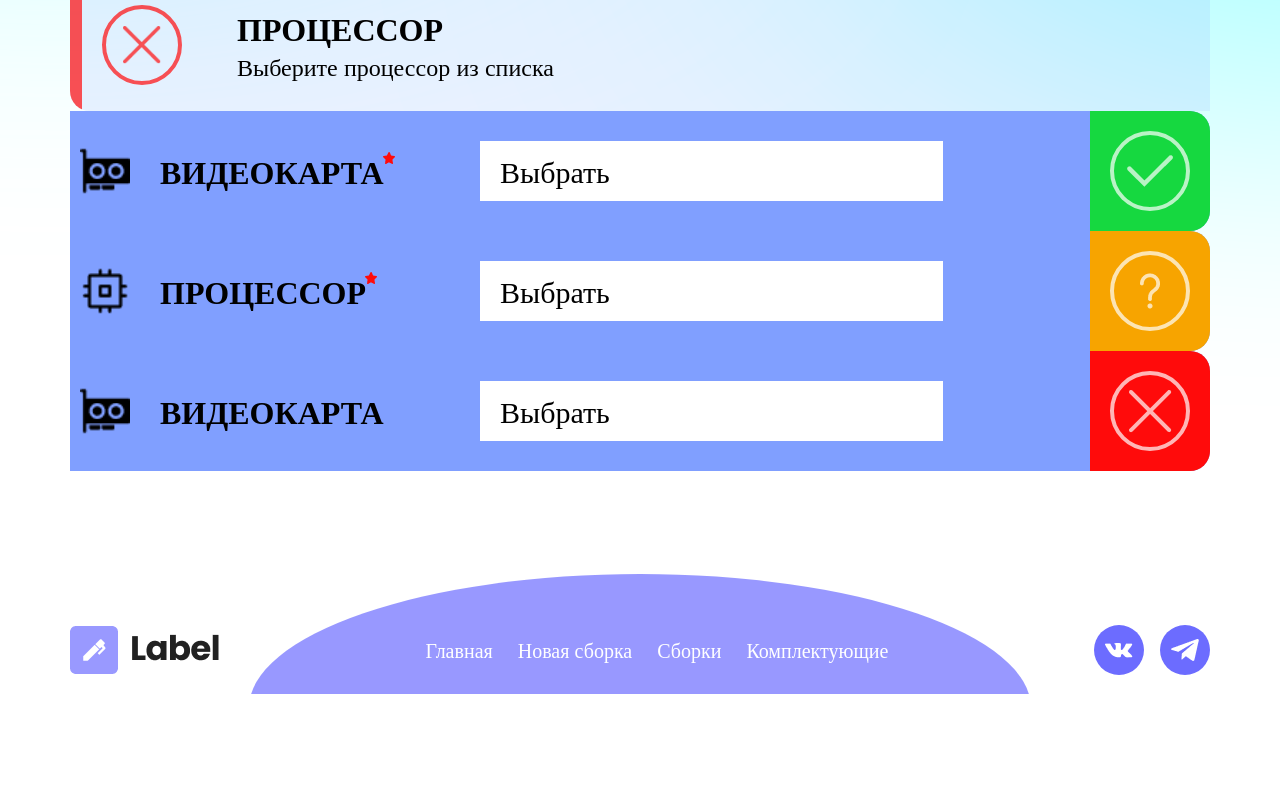
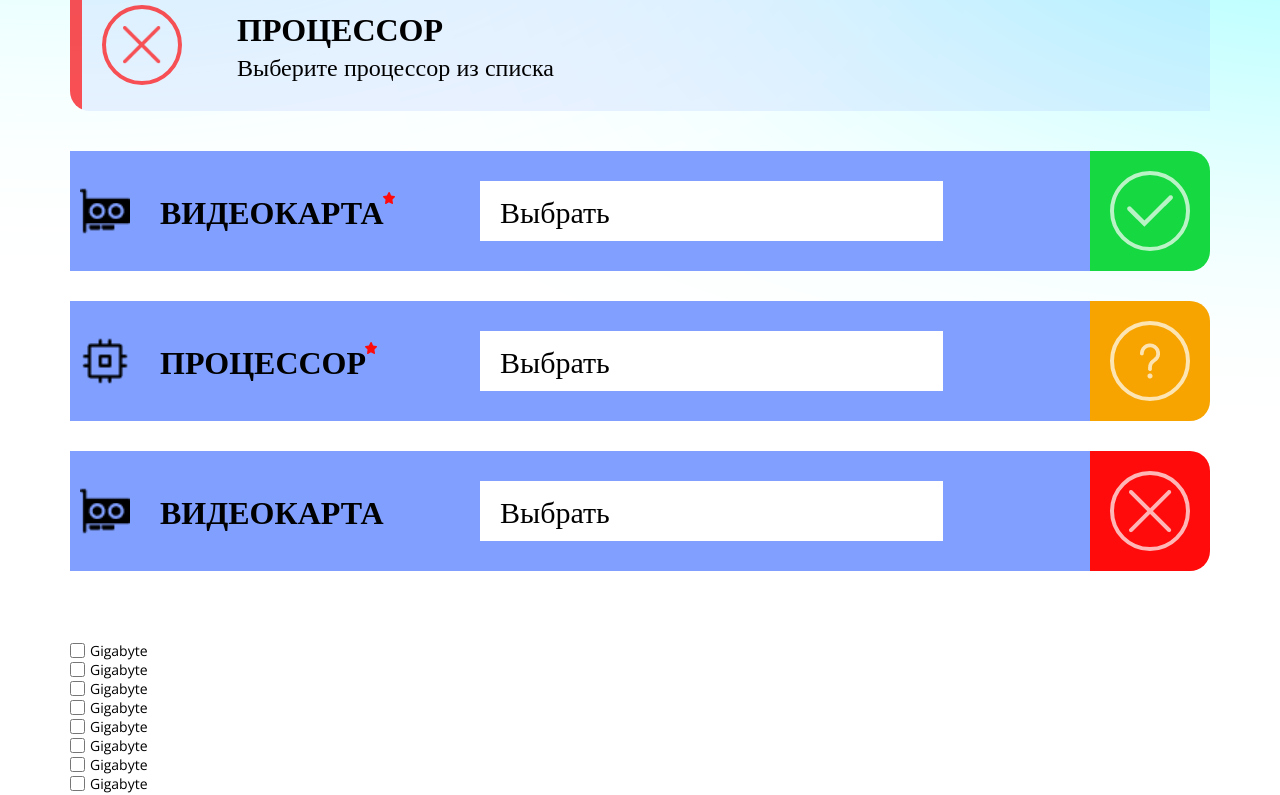
Before and after one commit to konyasharin/PCShop, a React (Vite) app in the folder frontend/: page /PCBuild in a window 1280 px wide. Shown: the part 309-1104 px from the top of the page. Before the commit the page ends 1003 px from the top, so only its background shows below. Built offline with nearby package versions, Linux system fonts and the light colour scheme.

Commit message:
checkBox and radio hooks finished

```diff
--- /dev/null
+++ b/frontend/src/components/CheckBox/CheckBox.module.css
@@ -0,0 +1,13 @@
+.checkBox{
+    width: 15px;
+    height: 15px;
+}
+
+.checkBoxBlock{
+    display: flex;
+    align-items: center;
+}
+
+.checkBoxBlock h6{
+    margin-left: 5px;
+}
--- /dev/null
+++ b/frontend/src/components/CheckBox/CheckBox.tsx
@@ -0,0 +1,24 @@
+import React from 'react';
+import styles from './CheckBox.module.css';
+
+type CheckBoxProps = {
+  isActive: boolean;
+  text: string;
+  onChange: () => void;
+};
+
+const CheckBox: React.FC<CheckBoxProps> = props => {
+  return (
+    <div className={styles.checkBoxBlock}>
+      <input
+        type={'checkbox'}
+        checked={props.isActive}
+        className={styles.checkBox}
+        onChange={props.onChange}
+      />
+      <h6>{props.text}</h6>
+    </div>
+  );
+};
+
+export default CheckBox;
--- /dev/null
+++ b/frontend/src/hooks/useCheckBoxes.ts
@@ -0,0 +1,22 @@
+import { useState } from 'react';
+import TCheckBox from 'types/TCheckBox.ts';
+
+function useCheckBoxes(checkBoxes: TCheckBox[]) {
+  const [checkBoxesState, setCheckBoxesState] =
+    useState<TCheckBox[]>(checkBoxes);
+
+  function setCheckBoxIsActive(index: number, newIsActive: boolean) {
+    setCheckBoxesState(
+      checkBoxesState.map((stateElem, i) => {
+        if (i === index) {
+          stateElem.isActive = newIsActive;
+        }
+        return stateElem;
+      }),
+    );
+  }
+
+  return { setCheckBoxIsActive, checkBoxesState };
+}
+
+export default useCheckBoxes;
--- /dev/null
+++ b/frontend/src/hooks/useRadios.ts
@@ -0,0 +1,19 @@
+import TCheckBox from 'types/TCheckBox.ts';
+import { useState } from 'react';
+
+function useRadios(radios: TCheckBox[]) {
+  const [radiosState, setRadiosState] = useState<TCheckBox[]>(radios);
+
+  function setRadioIsActive(index: number) {
+    setRadiosState(
+      radiosState.map((radio, i) => {
+        radio.isActive = i === index;
+        return radio;
+      }),
+    );
+  }
+
+  return { radiosState, setRadioIsActive };
+}
+
+export default useRadios;
--- a/frontend/src/pages/PCBuildPage/ChooseComponents/ChooseComponent/ChooseComponent.module.css
+++ b/frontend/src/pages/PCBuildPage/ChooseComponents/ChooseComponent/ChooseComponent.module.css
@@ -1,19 +1,21 @@
 .block{
-    background-color: #809FFF;
     height: 120px;
     border-radius: 0 20px 20px 0;
     display: flex;
     align-items: center;
     padding-left: 10px;
     overflow: hidden;
+    position: relative;
 }
 
 .block .mainImg{
+    transition: .5s all;
     filter: brightness(0%);
     width: 50px;
 }
 
 .block h3{
+    transition: .5s all;
     display: inline;
     position: relative;
 }
@@ -47,3 +49,39 @@
 .block .errorCorner{
     margin-left: auto;
 }
+
+.blockLight{
+    opacity: 1;
+    background-color: #809FFF;
+}
+
+.blockDark{
+    opacity: 0;
+    background: linear-gradient(90.00deg, rgb(0, 0, 255),rgb(152, 152, 255) 100%);
+}
+
+.blockDark, .blockLight{
+    position: absolute;
+    width: 1020px;
+    height: 100%;
+    left: 0;
+    top: 0;
+    z-index: -1;
+    transition: .5s all;
+}
+
+.block:hover .blockLight{
+    opacity: 0;
+}
+
+.block:hover .blockDark{
+    opacity: 1;
+}
+
+.block:hover .mainImg{
+    filter: brightness(100%);
+}
+
+.block:hover h3{
+    color: #ffffff;
+}
--- a/frontend/src/pages/PCBuildPage/ChooseComponents/ChooseComponent/ChooseComponent.tsx
+++ b/frontend/src/pages/PCBuildPage/ChooseComponents/ChooseComponent/ChooseComponent.tsx
@@ -24,6 +24,8 @@ type ChooseComponentProps = {
 const ChooseComponent: React.FC<ChooseComponentProps> = props => {
   return (
     <div className={createClassNames([styles.block, props.className])}>
+      <div className={styles.blockLight}></div>
+      <div className={styles.blockDark}></div>
       <img src={props.img} alt={props.type} className={styles.mainImg} />
       <div className={styles.titleTextBlock}>
         <h3 className={props.isImportant ? styles.important : ''}>
--- /dev/null
+++ b/frontend/src/pages/PCBuildPage/ChooseComponents/ChooseComponents.module.css
@@ -0,0 +1,12 @@
+.block{
+    margin-bottom: 30px;
+}
+
+.block:last-child{
+    margin-bottom: 0;
+}
+
+.blocks{
+    margin-bottom: 70px;
+    margin-top: 40px;
+}
--- a/frontend/src/pages/PCBuildPage/ChooseComponents/ChooseComponents.tsx
+++ b/frontend/src/pages/PCBuildPage/ChooseComponents/ChooseComponents.tsx
@@ -1,16 +1,18 @@
 import ChooseComponent from './ChooseComponent/ChooseComponent.tsx';
 import videoCardIcon from 'assets/videocard-white-icon.png';
 import processorIcon from 'assets/cpu-white-icon.png';
+import styles from './ChooseComponents.module.css';
 
 function ChooseComponents() {
   return (
-    <section>
+    <section className={styles.blocks}>
       <ChooseComponent
         img={videoCardIcon}
         type={'videoCard'}
         title={'Видеокарта'}
         isImportant={true}
         errorType={'Success'}
+        className={styles.block}
       />
       <ChooseComponent
         img={processorIcon}
@@ -18,6 +20,7 @@ function ChooseComponents() {
         title={'Процессор'}
         isImportant={true}
         errorType={'Warning'}
+        className={styles.block}
       />
       <ChooseComponent
         img={videoCardIcon}
@@ -25,6 +28,7 @@ function ChooseComponents() {
         title={'Видеокарта'}
         isImportant={false}
         errorType={'Error'}
+        className={styles.block}
       />
     </section>
   );
--- a/frontend/src/pages/PCBuildPage/PCBuildPage.tsx
+++ b/frontend/src/pages/PCBuildPage/PCBuildPage.tsx
@@ -3,9 +3,42 @@ import Scale from './Scale/Scale.tsx';
 import { useState } from 'react';
 import BuildsError from './BuildsError/BuildsError.tsx';
 import ChooseComponents from './ChooseComponents/ChooseComponents.tsx';
+import CheckBox from 'components/CheckBox/CheckBox.tsx';
+import useCheckBoxes from 'hooks/useCheckBoxes.ts';
+import useRadios from 'hooks/useRadios.ts';
 
 function PCBuildPage() {
   const [scalePercents] = useState(40);
+  const { setCheckBoxIsActive, checkBoxesState } = useCheckBoxes([
+    { text: 'Gigabyte', isActive: false },
+    { text: 'Gigabyte', isActive: false },
+    { text: 'Gigabyte', isActive: false },
+    { text: 'Gigabyte', isActive: false },
+  ]);
+  const { setRadioIsActive, radiosState } = useRadios([
+    { text: 'Gigabyte', isActive: false },
+    { text: 'Gigabyte', isActive: false },
+    { text: 'Gigabyte', isActive: false },
+    { text: 'Gigabyte', isActive: false },
+  ]);
+  const checkBoxes = checkBoxesState.map((checkBox, i) => {
+    return (
+      <CheckBox
+        text={checkBox.text}
+        isActive={checkBox.isActive}
+        onChange={() => setCheckBoxIsActive(i, !checkBox.isActive)}
+      />
+    );
+  });
+  const radios = radiosState.map((radio, i) => {
+    return (
+      <CheckBox
+        text={radio.text}
+        isActive={radio.isActive}
+        onChange={() => setRadioIsActive(i)}
+      />
+    );
+  });
   return (
     <Container>
       <Scale percents={scalePercents} />
@@ -20,6 +53,8 @@ function PCBuildPage() {
         description={'Выберите процессор из списка'}
       />
       <ChooseComponents />
+      {...checkBoxes}
+      {...radios}
     </Container>
   );
 }
--- /dev/null
+++ b/frontend/src/types/TCheckBox.ts
@@ -0,0 +1,6 @@
+type TCheckBox = {
+  isActive: boolean;
+  text: string;
+};
+
+export default TCheckBox;
```
Also changed, not shown: frontend/src/pages/PCBuildPage/ChooseComponents/ChooseComponent/AddWindow/AddWindow.module.css (added), frontend/src/pages/PCBuildPage/ChooseComponents/ChooseComponent/AddWindow/AddWindow.tsx (added).
